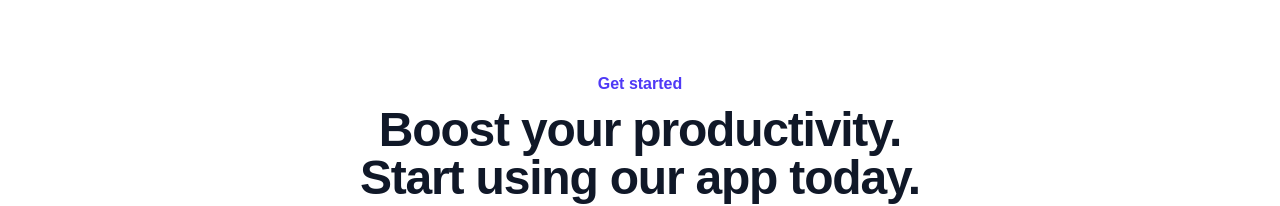
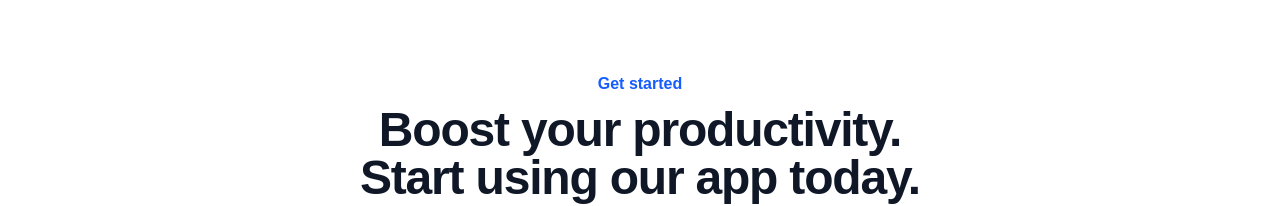
Before and after one commit to anreyw/glaam-web, a Next.js app: page / in a window 1280 px wide. Shown: the part 2386-2592 px from the top of the page. Built offline with nearby package versions, Linux system fonts and the light colour scheme; a web font is replaced by a local one.

Commit message:
Change color of h2 in CallToAction

```diff
--- a/src/components/CallToAction.tsx
+++ b/src/components/CallToAction.tsx
@@ -2,7 +2,7 @@
   return (
     <div className="mx-auto max-w-2xl text-center">
       <hgroup>
-        <h2 className="text-base/7 font-semibold text-indigo-600 dark:text-indigo-400">
+        <h2 className="text-base/7 font-semibold text-blue-600 dark:text-indigo-400">
           Get started
         </h2>
         <p className="mt-2 text-4xl font-semibold tracking-tight text-balance text-gray-900 sm:text-5xl dark:text-white">
```
